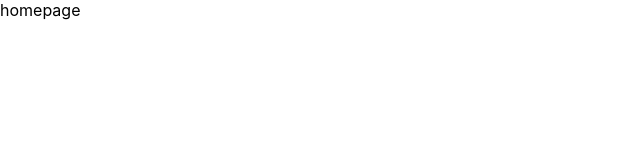
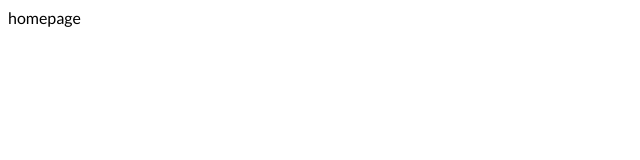
Before and after one commit to m-zs/auction-house-client, a React (Create React App) app: page / in a window 1280 px wide. Shown: the top 160 px of the page, without its empty margins (0-640 px from the left). Built offline with nearby package versions, Linux system fonts and the light colour scheme.

Commit message:
feat: add global styles

```diff
--- a/src/index.css
+++ /dev/null
@@ -1,13 +0,0 @@
-body {
-  margin: 0;
-  font-family: -apple-system, BlinkMacSystemFont, 'Segoe UI', 'Roboto', 'Oxygen',
-    'Ubuntu', 'Cantarell', 'Fira Sans', 'Droid Sans', 'Helvetica Neue',
-    sans-serif;
-  -webkit-font-smoothing: antialiased;
-  -moz-osx-font-smoothing: grayscale;
-}
-
-code {
-  font-family: source-code-pro, Menlo, Monaco, Consolas, 'Courier New',
-    monospace;
-}
--- a/src/index.tsx
+++ b/src/index.tsx
@@ -2,7 +2,7 @@
 import ReactDOM from "react-dom";
 import { ApolloClient, InMemoryCache, ApolloProvider } from "@apollo/client";
 
-import "./index.css";
+import { GlobalStyle } from "styles/globalStyle";
 import App from "./components/App";
 
 const client = new ApolloClient({
@@ -13,6 +13,7 @@
 ReactDOM.render(
   <React.StrictMode>
     <ApolloProvider client={client}>
+      <GlobalStyle />
       <App />
     </ApolloProvider>
   </React.StrictMode>,
```
